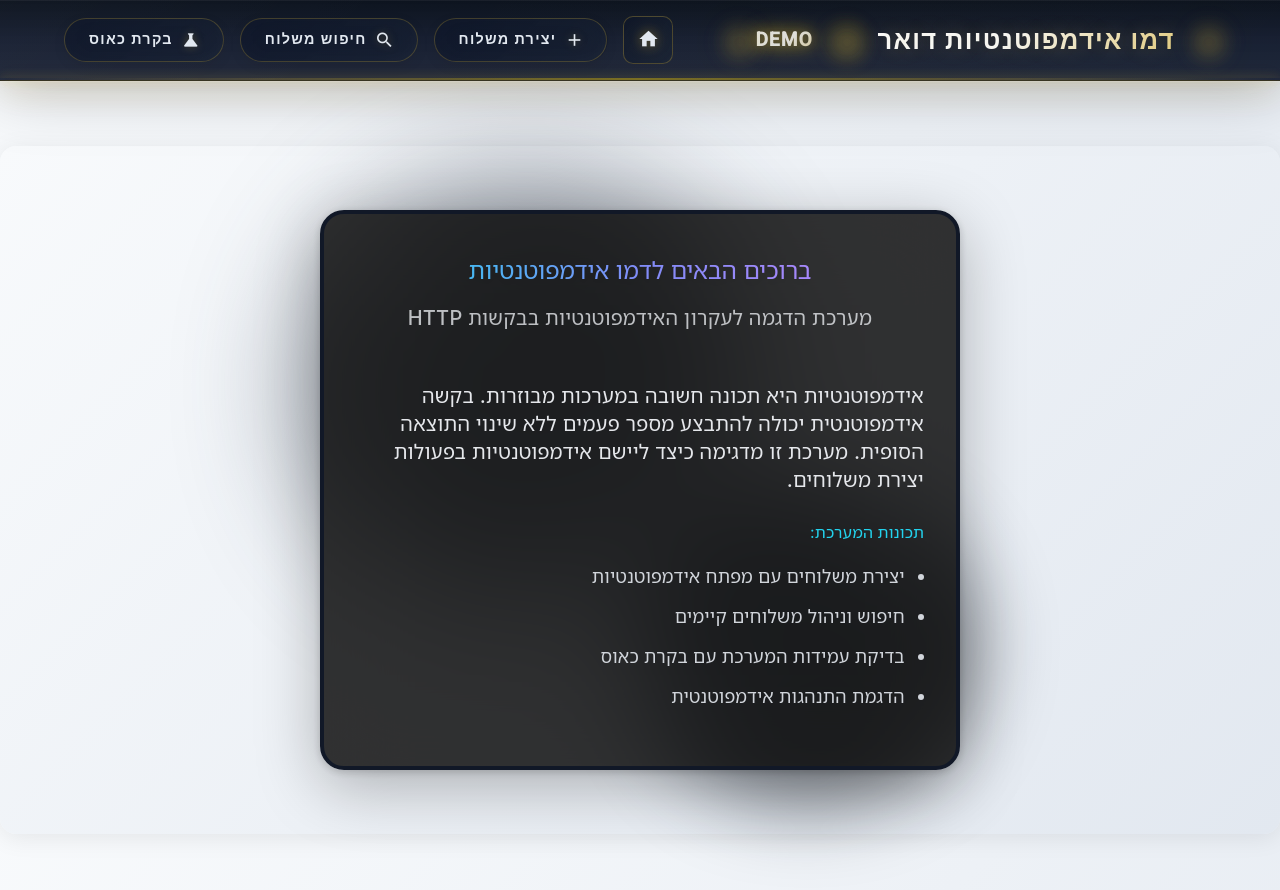
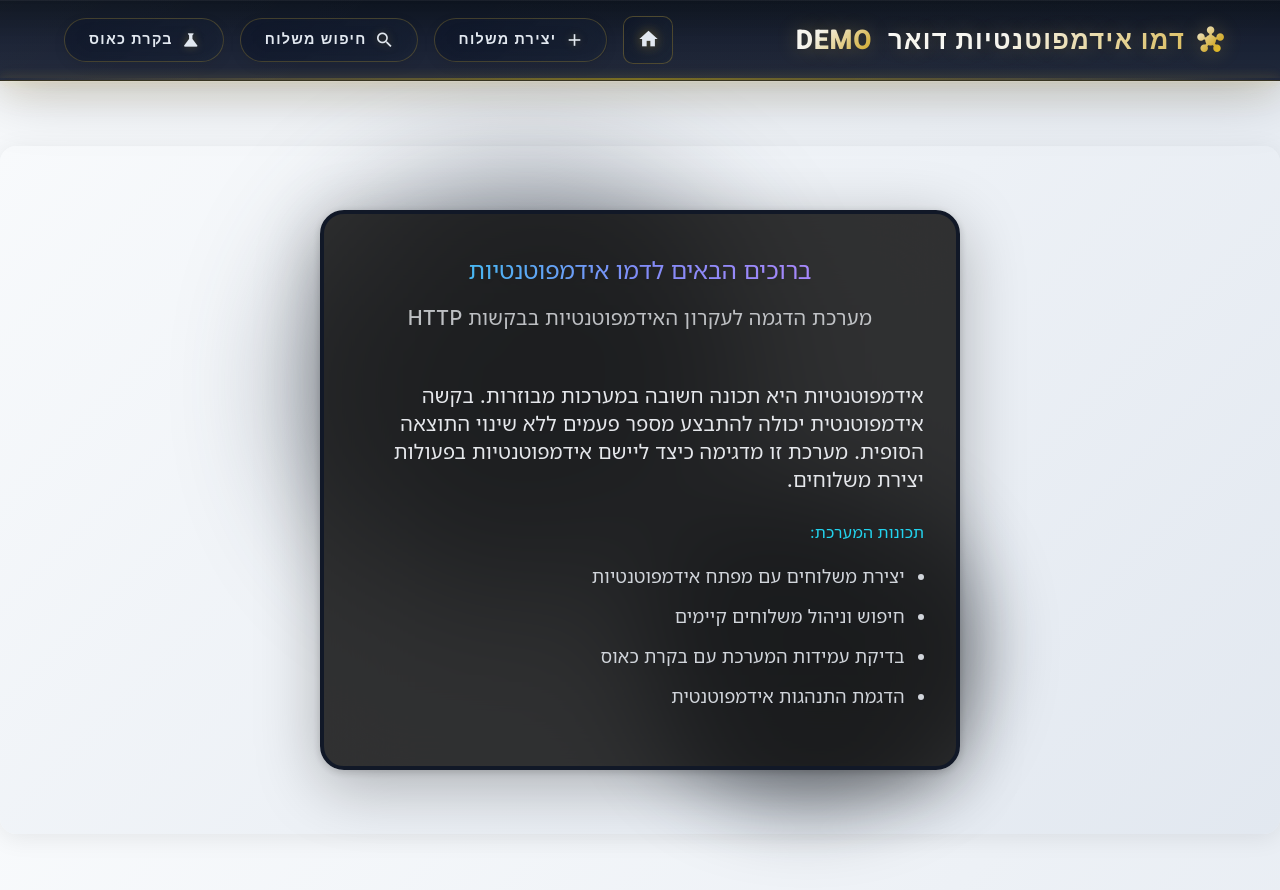
Before and after one commit to tomkedem/jpPostIdempotencyDemo, an Angular app in the folder src/frontend/postal-idempotency-app/: page / in a window 1280 px wide. Built offline with nearby package versions, Linux system fonts and the light colour scheme.

Commit message:
style: simplify header by replacing crown and demo icons with material hub icon

```diff
--- a/src/frontend/postal-idempotency-app/src/app/app.component.html
+++ b/src/frontend/postal-idempotency-app/src/app/app.component.html
@@ -1,6 +1,9 @@
 <mat-toolbar color="primary">
   <mat-toolbar-row>
-    <span>דמו אידמפוטנטיות דואר<span class="idempotency-icon">DEMO</span></span>
+    <span class="material-icons text-brand-cyan text-3xl">hub</span>
+    <span style="margin-right: 12px"></span>
+    <span>דמו אידמפוטנטיות דואר<span>DEMO</span></span>
+
     <span class="spacer"></span>
     <button mat-icon-button routerLink="/">
       <mat-icon>home</mat-icon>
--- a/src/frontend/postal-idempotency-app/src/app/app.component.scss
+++ b/src/frontend/postal-idempotency-app/src/app/app.component.scss
@@ -117,48 +117,6 @@ mat-toolbar {
     gap: 16px;
     text-shadow: 0 0 20px rgba(212, 175, 55, 0.3);
 
-    // לוגו יוקרתי
-    &::before {
-      content: '👑';
-      font-size: 1.4rem;
-      filter:
-        drop-shadow(0 0 8px rgba(212, 175, 55, 0.6))
-        drop-shadow(0 0 16px rgba(255, 215, 0, 0.4));
-      animation: crownFloat 3s ease-in-out infinite;
-      margin-left: 4px;
-    }
-
-    // סמל אידמפוטנטיות דואר
-    .idempotency-icon {
-      font-size: 1.2rem;
-      margin-left: auto;
-      filter:
-        drop-shadow(0 0 6px rgba(212, 175, 55, 0.5))
-        drop-shadow(0 0 12px rgba(255, 215, 0, 0.3));
-      opacity: 0.9;
-    }
-
-    // סמל DEMO
-    .demo-icon {
-      font-size: 0.8rem;
-      font-weight: 700;
-      margin-left: 12px;
-      padding: 4px 8px;
-      background:
-        linear-gradient(135deg,
-          rgba(212, 175, 55, 0.2) 0%,
-          rgba(255, 215, 0, 0.15) 100%
-        );
-      border: 1px solid rgba(212, 175, 55, 0.4);
-      border-radius: 4px;
-      color: #ffd700;
-      letter-spacing: 0.1em;
-      filter:
-        drop-shadow(0 0 4px rgba(212, 175, 55, 0.4))
-        drop-shadow(0 0 8px rgba(255, 215, 0, 0.2));
-      opacity: 0.9;
-      backdrop-filter: blur(8px);
-    }
   }
 
   .spacer {
```
